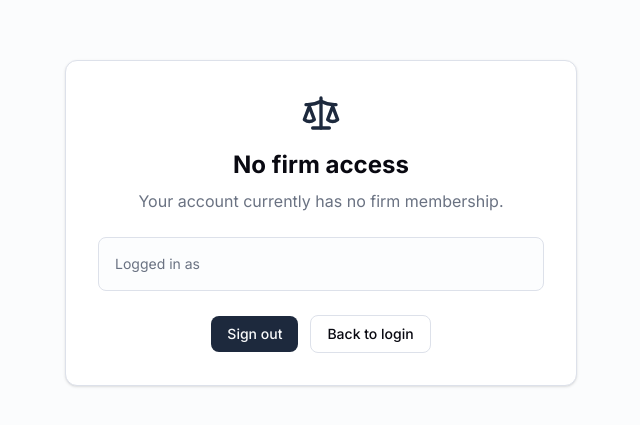
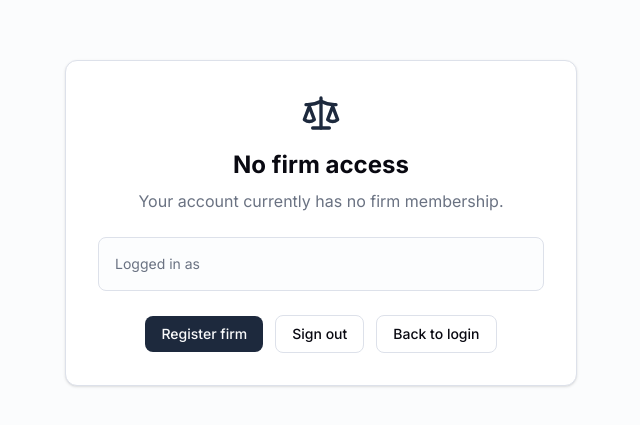
Before and after one commit to olgerxama/cquote, a React (Vite) app: page /admin/no-access in a window 1280 px wide. Shown: the part 177-602 px from the top of the page, without its empty margins (319-959 px from the left). Built offline with nearby package versions, Linux system fonts and the light colour scheme; no server answers.

Commit message:
Add register firm action to no-access page

```diff
--- a/src/pages/admin/NoFirmAccessPage.tsx
+++ b/src/pages/admin/NoFirmAccessPage.tsx
@@ -21,9 +21,15 @@ export default function NoFirmAccessPage() {
         </div>
 
         <div className="mt-6 flex flex-wrap items-center justify-center gap-3">
+          <Link
+            to="/admin/onboarding"
+            className="rounded-lg bg-primary px-4 py-2 text-sm font-medium text-primary-foreground hover:bg-primary/90"
+          >
+            Register firm
+          </Link>
           <button
             onClick={() => signOut()}
-            className="rounded-lg bg-primary px-4 py-2 text-sm font-medium text-primary-foreground hover:bg-primary/90"
+            className="rounded-lg border border-border px-4 py-2 text-sm font-medium hover:bg-muted"
           >
             Sign out
           </button>
```
